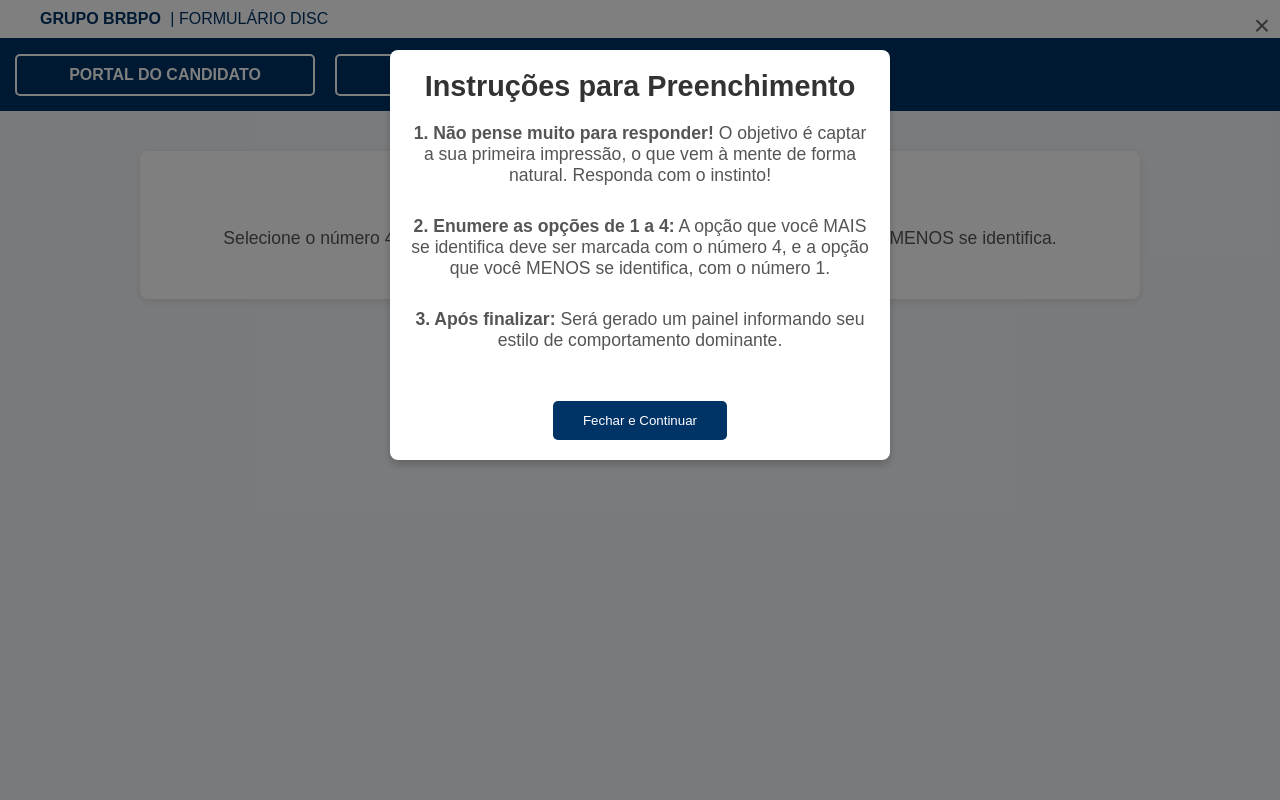
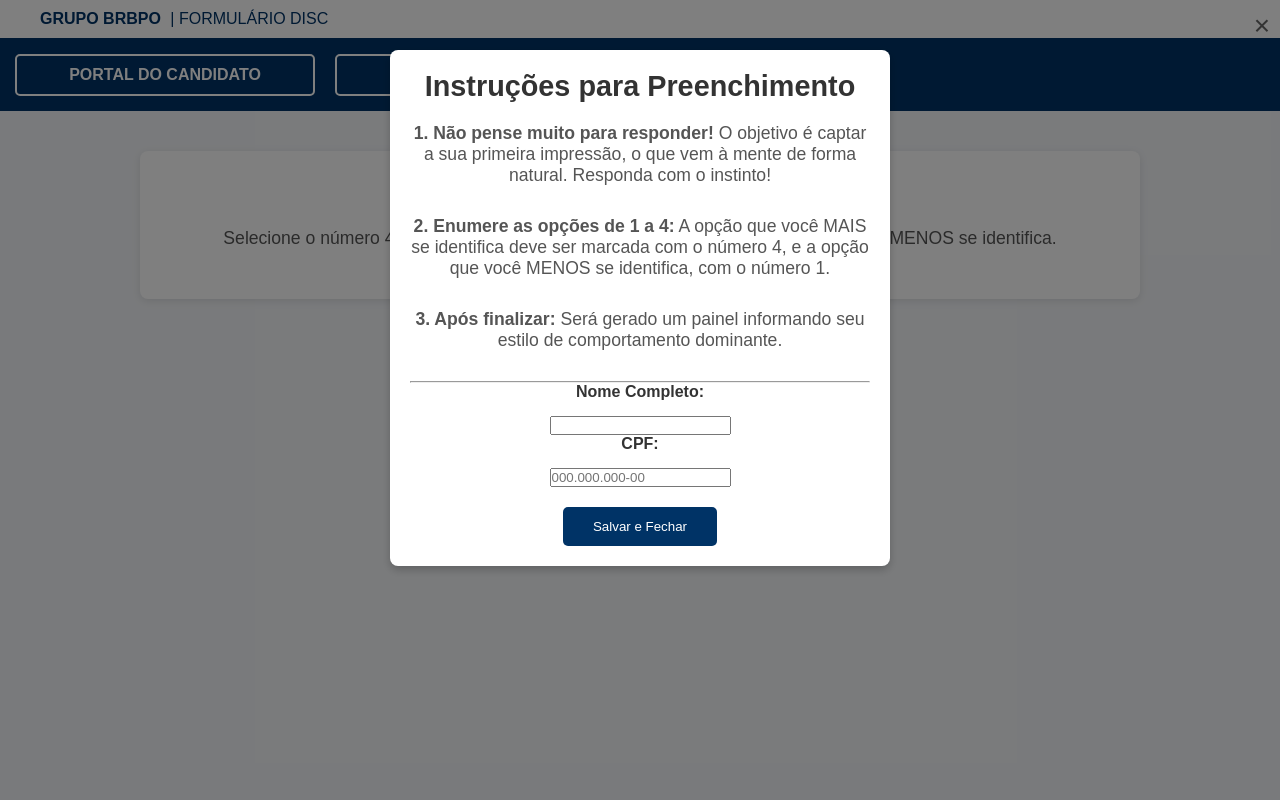
Before and after one commit to Tafarell/PeopleAnalyticsX, a Flask app: page /formdisc in a window 1280 px wide. Run offline with Flask 3, Linux system fonts and the light colour scheme.

Commit message:
Update formdisc.html

```diff
--- a/app/templates/formdisc.html
+++ b/app/templates/formdisc.html
@@ -231,7 +231,7 @@ document.addEventListener('DOMContentLoaded', () => {
     // Configura o botão "Ver Resultado"
     setupResultButton();
 
-    // Encontre a última subquestão (subquestion8)
+    // Encontre a última subquestão (subquestion104)
     const lastSubQuestion = document.getElementById('subquestion104');
 
     // Verifique se a subquestão existe
@@ -241,7 +241,7 @@ document.addEventListener('DOMContentLoaded', () => {
             enableResultButton(); // Ativa o botão "Ver Resultado" e desativa "Próxima Pergunta"
         });
     } else {
-        console.error('Elemento com id "subquestion104" não encontrado!');
+        console.error('Elemento com id "subquestion108" não encontrado!');
     }
 });
 
@@ -264,7 +264,6 @@ document.addEventListener('DOMContentLoaded', function() {
     const nextResult = document.getElementById('btn-next');    // O botão "Próxima Pergunta"
 
 
-
     // Verifica se ambos os elementos estão disponíveis
     if (subquestion104 && nextButton) {
 
@@ -278,18 +277,21 @@ document.addEventListener('DOMContentLoaded', function() {
             nextButton.style.display = 'inline-block'; // Torna o botão visível (se necessário)
         });
 
+
         // Adiciona evento de clique ao botão "Ver Resultado"
         nextButton.addEventListener('click', function() {
             // Verifica se o botão foi alterado para "Ver Resultado"
             if (nextButton.textContent === 'Ver Resultado') {
+
                 // Gera os dados (ajuste conforme necessário para pegar as respostas selecionadas)
                 const totalizer = generateTotalizer(selectedAnswers);  // Atualize conforme sua lógica de respostas
-                const resultUrl = `/resultdisc?D=${totalizer.D}&I=${totalizer.I}&E=${totalizer.E}&C=${totalizer.C}`;
+                const resultUrl = `/resultdisc?D=${totalizer.D}&I=${totalizer.I}&E=${totalizer.E}&C=${totalizer.C}&fullname=${encodeURIComponent(fullName)}&cpf=${encodeURIComponent(cpf)}`;
 
                 console.log("Redirecionando para:", resultUrl);  // Exibe a URL no console
 
                 // Redireciona para a página de resultados
                 window.location.href = resultUrl;
+
             }
         });
 
@@ -297,6 +299,8 @@ document.addEventListener('DOMContentLoaded', function() {
         console.log('subquestion104 ou nextButton não encontrado.');
     }
 });
+
+
 
 // Função para abrir o modal
 function openModal() {
@@ -325,6 +329,68 @@ function closeModal() {
     }
 }
 
+function formatCPF(input) {
+    input.value = input.value
+        .replace(/\D/g, "") // Remove caracteres não numéricos
+        .replace(/(\d{3})(\d)/, "$1.$2")
+        .replace(/(\d{3})(\d)/, "$1.$2")
+        .replace(/(\d{3})(\d{1,2})$/, "$1-$2");
+}
+
+function isValidCPF(cpf) {
+    cpf = cpf.replace(/\D/g, ""); // Remove caracteres não numéricos
+    if (cpf.length !== 11 || /^(\d)\1+$/.test(cpf)) return false;
+
+    let sum = 0, rest;
+    for (let i = 1; i <= 9; i++) {
+        sum += parseInt(cpf.substring(i - 1, i)) * (11 - i);
+    }
+    rest = (sum * 10) % 11;
+    if (rest === 10 || rest === 11) rest = 0;
+    if (rest !== parseInt(cpf.substring(9, 10))) return false;
+
+    sum = 0;
+    for (let i = 1; i <= 10; i++) {
+        sum += parseInt(cpf.substring(i - 1, i)) * (12 - i);
+    }
+    rest = (sum * 10) % 11;
+    if (rest === 10 || rest === 11) rest = 0;
+    return rest === parseInt(cpf.substring(10, 11));
+}
+
+let fullName, cpf; // Variáveis globais para armazenar os dados
+
+function saveData() {
+    fullName = document.getElementById("fullName").value.trim();
+    cpf = document.getElementById("cpf").value.trim();
+    const cpfError = document.getElementById("cpfError");
+
+    // Verifica se os campos estão preenchidos
+    if (!fullName) {
+        alert("Por favor, preencha o campo Nome Completo.");
+        return;
+    }
+
+    if (!cpf) {
+        alert("Por favor, preencha o campo CPF.");
+        return;
+    }
+
+    // Validação do CPF
+    if (!isValidCPF(cpf)) {
+        cpfError.style.display = "block";
+        return;
+    } else {
+        cpfError.style.display = "none";
+    }
+
+    // Simula o salvamento dos dados
+    alert("Dados salvos com sucesso!");
+    closeModal();
+    console.log(fullName);
+    console.log(cpf);
+}
+
 // Garantir que o JavaScript seja executado somente após o carregamento da página
 document.addEventListener('DOMContentLoaded', function() {
     // Ao carregar a página, abre automaticamente o modal com as instruções
@@ -348,12 +414,29 @@ document.addEventListener('DOMContentLoaded', function() {
  <div id="instructionsModal" class="modal">
     <div class="modal-content">
         <span class="close" onclick="closeModal()">&times;</span>
+        <div class="instructions">
             <h2>Instruções para Preenchimento</h2>
             <p><strong>1. Não pense muito para responder!</strong> O objetivo é captar a sua primeira impressão, o que vem à mente de forma natural. Responda com o instinto!</p>
             <p><strong>2. Enumere as opções de 1 a 4:</strong> A opção que você MAIS se identifica deve ser marcada com o número 4, e a opção que você MENOS se identifica, com o número 1.</p>
             <p><strong>3. Após finalizar:</strong> Será gerado um painel informando seu estilo de comportamento dominante.</p>
-      <button onclick="closeModal()">Fechar e Continuar</button>
         </div>
+
+        <hr class="divider">
+
+        <form id="userInfoForm">
+            <div class="form-group">
+                <label for="fullName"><strong>Nome Completo:</strong></label>
+                <input type="text" id="fullName" name="fullName" required />
+            </div>
+
+            <div class="form-group">
+                <label for="cpf"><strong>CPF:</strong></label>
+                <input type="text" id="cpf" name="cpf" placeholder="000.000.000-00" maxlength="14" oninput="formatCPF(this)" required />
+                <span id="cpfError" style="color: red; display: none;">CPF inválido!</span>
+            </div>
+
+            <button type="button" onclick="saveData()">Salvar e Fechar</button>
+        </form>
     </div>
 </div>
     <div class="quiz-container">
@@ -402,7 +485,7 @@ document.addEventListener('DOMContentLoaded', function() {
                 </div>
             </div>
 
-            <!-- Pergunta 2 -->
+
             <div class="quiz-question" id="question2">
                 <h3 class="question-title" style="margin-bottom: 20px;"> 2. Tenho muita fome e pressa. O garçom me traz um prato que eu não pedi:</h3>
                 <div class="subquestion" id="subquestion5">
@@ -443,7 +526,7 @@ document.addEventListener('DOMContentLoaded', function() {
                 </div>
             </div>
 
-            <!-- Pergunta 2 -->
+
             <div class="quiz-question" id="question3">
                 <h3 class="question-title" style="margin-bottom: 20px;">3. Em uma reunião de amigos:</h3>
                 <div class="subquestion" id="subquestion9">
@@ -484,7 +567,7 @@ document.addEventListener('DOMContentLoaded', function() {
                 </div>
             </div>
 
-            <!-- Pergunta 4-->
+
             <div class="quiz-question" id="question4">
                 <h3 class="question-title" style="margin-bottom: 20px;">4. Meus companheiros de trabalho me descrevem como alguém:</h3>
                 <div class="subquestion" id="subquestion13">
@@ -525,7 +608,7 @@ document.addEventListener('DOMContentLoaded', function() {
                 </div>
             </div>
 
-            <!-- Pergunta 5 -->
+
             <div class="quiz-question" id="question5">
                 <h3 class="question-title" style="margin-bottom: 20px;">5. Em uma discussão:</h3>
                 <div class="subquestion" id="subquestion17">
@@ -566,7 +649,7 @@ document.addEventListener('DOMContentLoaded', function() {
                 </div>
             </div>
 
-            <!-- Pergunta 6 -->
+
             <div class="quiz-question" id="question6">
                 <h3 class="question-title" style="margin-bottom: 20px;">6. O que realmente me emociona na vida:</h3>
                 <div class="subquestion" id="subquestion21">
@@ -607,7 +690,7 @@ document.addEventListener('DOMContentLoaded', function() {
                 </div>
             </div>
 
-            <!-- Pergunta 7 -->
+
             <div class="quiz-question" id="question7">
                 <h3 class="question-title" style="margin-bottom: 20px;">7. Se alguém me agride:</h3>
                 <div class="subquestion" id="subquestion25">
@@ -648,7 +731,7 @@ document.addEventListener('DOMContentLoaded', function() {
                 </div>
             </div>
 
-            <!-- Pergunta 8 -->
+
             <div class="quiz-question" id="question8">
                 <h3 class="question-title" style="margin-bottom: 20px;">8. Quando vou as compras.</h3>
                 <div class="subquestion" id="subquestion29">
@@ -689,7 +772,7 @@ document.addEventListener('DOMContentLoaded', function() {
                 </div>
             </div>
 
-            <!-- Pergunta 9 -->
+
             <div class="quiz-question" id="question9">
                 <h3 class="question-title" style="margin-bottom: 20px;">9. Que frase te descreve melhor:</h3>
                 <div class="subquestion" id="subquestion33">
@@ -730,7 +813,7 @@ document.addEventListener('DOMContentLoaded', function() {
                 </div>
             </div>
 
-            <!-- Pergunta 10 -->
+
             <div class="quiz-question" id="question10">
                 <h3 class="question-title" style="margin-bottom: 20px;">10. Quando estou trabalhando em equipe sou:</h3>
                 <div class="subquestion" id="subquestion37">
@@ -771,7 +854,7 @@ document.addEventListener('DOMContentLoaded', function() {
                 </div>
             </div>
 
-            <!-- Pergunta 11 -->
+
             <div class="quiz-question" id="question11">
                 <h3 class="question-title" style="margin-bottom: 20px;">11. Meus irmãos e as pessoas que me rodeiam , dizem que meus piores defeitos são:</h3>
                 <div class="subquestion" id="subquestion41">
@@ -812,7 +895,7 @@ document.addEventListener('DOMContentLoaded', function() {
                 </div>
             </div>
 
-            <!-- Pergunta 12 -->
+
             <div class="quiz-question" id="question12">
                 <h3 class="question-title" style="margin-bottom: 20px;">12. Alguma de minhas qualidades são:</h3>
                 <div class="subquestion" id="subquestion45">
@@ -853,7 +936,7 @@ document.addEventListener('DOMContentLoaded', function() {
                 </div>
             </div>
 
-           <!-- Pergunta 13 -->
+
             <div class="quiz-question" id="question13">
                 <h3 class="question-title" style="margin-bottom: 20px;">13. Estou caminhando e esbarro com algum desconhecido:</h3>
                 <div class="subquestion" id="subquestion49">
@@ -894,7 +977,7 @@ document.addEventListener('DOMContentLoaded', function() {
                 </div>
             </div>
 
-           <!-- Pergunta 14 -->
+
             <div class="quiz-question" id="question14">
                 <h3 class="question-title" style="margin-bottom: 20px;">14. No trabalho me sobressaio em:</h3>
                 <div class="subquestion" id="subquestion53">
@@ -935,7 +1018,7 @@ document.addEventListener('DOMContentLoaded', function() {
                 </div>
             </div>
 
-            <!-- Pergunta 15 -->
+
             <div class="quiz-question" id="question15">
                 <h3 class="question-title" style="margin-bottom: 20px;">15. Meus defeitos no trabalho são:</h3>
                 <div class="subquestion" id="subquestion57">
@@ -976,7 +1059,7 @@ document.addEventListener('DOMContentLoaded', function() {
                 </div>
             </div>
 
-            <!-- Pergunta 16 -->
+
             <div class="quiz-question" id="question16">
                 <h3 class="question-title" style="margin-bottom: 20px;">16. Minha mãe diz que quando criança eu era:</h3>
                 <div class="subquestion" id="subquestion61">
@@ -1017,7 +1100,7 @@ document.addEventListener('DOMContentLoaded', function() {
                 </div>
             </div>
 
-            <!-- Pergunta 17 -->
+
             <div class="quiz-question" id="question17">
                 <h3 class="question-title" style="margin-bottom: 20px;">17. Ao me expressar:</h3>
                 <div class="subquestion" id="subquestion65">
@@ -1058,7 +1141,7 @@ document.addEventListener('DOMContentLoaded', function() {
                 </div>
             </div>
 
-            <!-- Pergunta 18 -->
+
             <div class="quiz-question" id="question18">
                 <h3 class="question-title" style="margin-bottom: 20px;">18. A emoção que demonstro com mais frequência é:</h3>
                 <div class="subquestion" id="subquestion69">
@@ -1099,7 +1182,7 @@ document.addEventListener('DOMContentLoaded', function() {
                 </div>
             </div>
 
-            <!-- Pergunta 19 -->
+
             <div class="quiz-question" id="question19">
                 <h3 class="question-title" style="margin-bottom: 20px;">19. Os professores me reconheciam por que:</h3>
                 <div class="subquestion" id="subquestion73">
@@ -1140,7 +1223,7 @@ document.addEventListener('DOMContentLoaded', function() {
                 </div>
             </div>
 
-            <!-- Pergunta 20 -->
+
             <div class="quiz-question" id="question20">
                 <h3 class="question-title" style="margin-bottom: 20px;">20. Características que mais te descrevem:</h3>
                 <div class="subquestion" id="subquestion77">
@@ -1181,7 +1264,7 @@ document.addEventListener('DOMContentLoaded', function() {
                 </div>
             </div>
 
-            <!-- Pergunta 21 -->
+
             <div class="quiz-question" id="question21">
                 <h3 class="question-title" style="margin-bottom: 20px;">21. Características que mais te descrevem:</h3>
                 <div class="subquestion" id="subquestion81">
@@ -1222,7 +1305,7 @@ document.addEventListener('DOMContentLoaded', function() {
                 </div>
             </div>
 
-            <!-- Pergunta 22 -->
+
             <div class="quiz-question" id="question22">
                 <h3 class="question-title" style="margin-bottom: 20px;">22. Características que mais te descrevem:</h3>
                 <div class="subquestion" id="subquestion85">
@@ -1263,7 +1346,7 @@ document.addEventListener('DOMContentLoaded', function() {
                 </div>
             </div>
 
-            <!-- Pergunta 23 -->
+
             <div class="quiz-question" id="question23">
                 <h3 class="question-title" style="margin-bottom: 20px;">23. Características que mais te descrevem:</h3>
                 <div class="subquestion" id="subquestion89">
@@ -1304,7 +1387,7 @@ document.addEventListener('DOMContentLoaded', function() {
                 </div>
             </div>
 
-           <!-- Pergunta 24 -->
+
             <div class="quiz-question" id="question24">
                 <h3 class="question-title" style="margin-bottom: 20px;">24. Características que mais te descrevem:</h3>
                 <div class="subquestion" id="subquestion93">
@@ -1345,7 +1428,7 @@ document.addEventListener('DOMContentLoaded', function() {
                 </div>
             </div>
 
-            <!-- Pergunta 25 -->
+
             <div class="quiz-question" id="question25">
                 <h3 class="question-title" style="margin-bottom: 20px;">25. Características que mais te descrevem:</h3>
                 <div class="subquestion" id="subquestion97">
@@ -1358,7 +1441,7 @@ document.addEventListener('DOMContentLoaded', function() {
                     </div>
                 </div>
                 <div class="subquestion" id="subquestion98">
-                    <label>b) Animado, alma da festa.</label>
+                    <label>b) Culto, busca ter conhecimento.</label>
                     <div class="answer-options">
                         <button type="button" class="answer-option" data-weight="1" onclick="selectOption(event)">1</button>
                         <button type="button" class="answer-option" data-weight="2" onclick="selectOption(event)">2</button>
@@ -1385,7 +1468,7 @@ document.addEventListener('DOMContentLoaded', function() {
                     </div>
                 </div>
             </div>
-            <!-- Pergunta 26 -->
+
             <div class="quiz-question" id="question26">
                 <h3 class="question-title" style="margin-bottom: 20px;">26. Características que mais te descrevem:</h3>
                 <div class="subquestion" id="subquestion101">
@@ -1425,7 +1508,8 @@ document.addEventListener('DOMContentLoaded', function() {
                     </div>
                 </div>
             </div>
-            <!-- // Barra de progresso -->
+
+
                 <div class="progress-container">
                 <div id="progress-bar" class="progress-bar"></div>
                 <span id="progress-text"class="progress-text">1/2</span>
```
Lines whose indentation alone changed are shown as unchanged.
